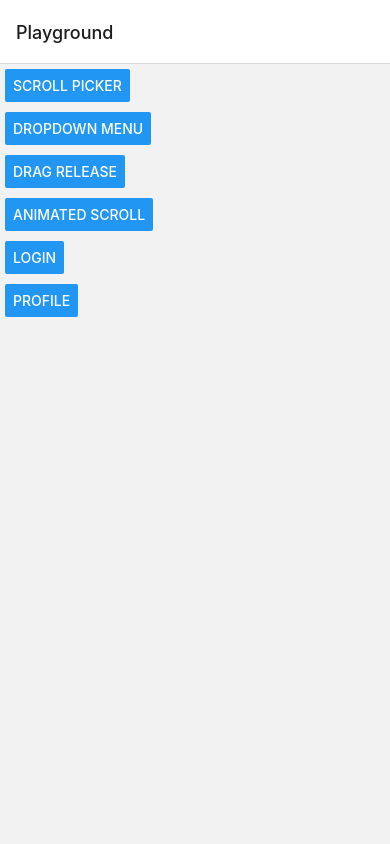
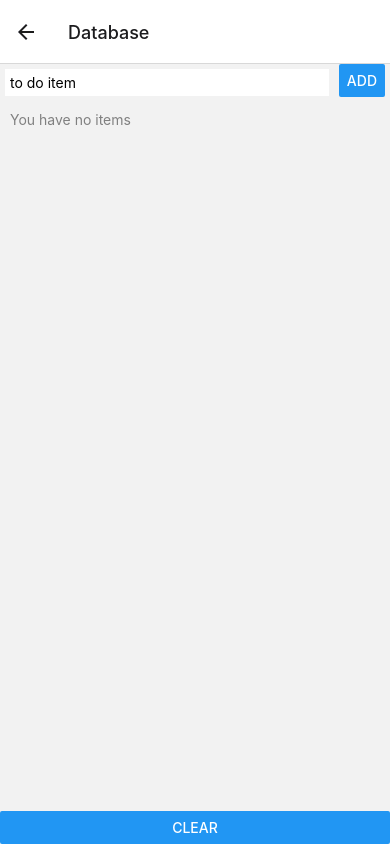
Before and after one commit to kennychu0510/react_native_playground, a React Native app: screen /Database in a window 390 px wide. Built offline with nearby package versions, Linux system fonts and the light colour scheme.

Commit message:
added a todo list connected to firebase db

```diff
--- a/src/App.tsx
+++ b/src/App.tsx
@@ -12,6 +12,8 @@ import Login from './pages/Login';
 import Profile from './pages/Profile';
 import { onAuthStateChanged } from 'firebase/auth';
 import { Auth } from './firebase';
+import Database from './pages/Database';
+import { Loading } from './pages/Loading';
 
 export type RootStackParamList = {
   Landing: undefined;
@@ -21,6 +23,7 @@ export type RootStackParamList = {
   AnimatedScroll: undefined;
   Login: undefined;
   Profile: undefined;
+  Database: undefined;
 };
 
 export type RootScreenNavigationProp = NavigationProp<RootStackParamList>;
@@ -42,6 +45,7 @@ const App = () => {
         <Stack.Screen name="AnimatedScroll" component={AnimatedScroll} />
         <Stack.Screen name="Login" component={Login} />
         <Stack.Screen name="Profile" component={Profile} />
+        <Stack.Screen name="Database" component={Database} />
       </Stack.Navigator>
     </NavigationContainer>
   );
--- a/src/firebase.ts
+++ b/src/firebase.ts
@@ -1,10 +1,11 @@
 // Import the functions you need from the SDKs you need
 import { initializeApp } from 'firebase/app';
 import { getAuth } from 'firebase/auth';
+import { getDatabase } from 'firebase/database';
 // TODO: Add SDKs for Firebase products that you want to use
 // https://firebase.google.com/docs/web/setup#available-libraries
 //@ts-ignore
-import { apiKey, authDomain, projectId, storageBucket, messagingSenderId, appId, measurementId } from '@env';
+import { apiKey, authDomain, projectId, storageBucket, messagingSenderId, appId, measurementId, databaseURL } from '@env';
 
 // Your web app's Firebase configuration
 // For Firebase JS SDK v7.20.0 and later, measurementId is optional
@@ -16,8 +17,10 @@ const firebaseConfig = {
   messagingSenderId,
   appId,
   measurementId,
+  databaseURL,
 };
 
 // Initialize Firebase
 const app = initializeApp(firebaseConfig);
+export const Database = getDatabase(app);
 export const Auth = getAuth(app);
--- /dev/null
+++ b/src/pages/Database.tsx
@@ -0,0 +1,109 @@
+import { Alert, Button, FlatList, SafeAreaView, StyleSheet, Text, TextInput, View } from 'react-native';
+import React, { useEffect, useState } from 'react';
+import { Auth, Database as FirebaseDB } from '../firebase';
+import { onValue, ref, set } from 'firebase/database';
+
+export default function Database() {
+  const [data, setData] = useState([]);
+  const [item, setItem] = useState('');
+
+  useEffect(() => {
+    if (!Auth.currentUser) return;
+    const itemRef = ref(FirebaseDB, 'items/' + Auth.currentUser.uid);
+    const unsubscribe = onValue(itemRef, snapshot => {
+      if (snapshot.exists()) {
+        const data = JSON.parse(snapshot.val().items);
+        setData(data);
+      } else {
+        setData([]);
+      }
+    });
+
+    return () => unsubscribe();
+  }, []);
+
+  function onItemAdd() {
+    if (!Auth.currentUser) {
+      Alert.alert('You are not logged in');
+      return;
+    }
+
+    const itemsCombined = [...data, item];
+
+    set(ref(FirebaseDB, 'items/' + Auth.currentUser.uid), {
+      items: JSON.stringify(itemsCombined),
+    });
+
+    // Alert.alert('adding item:', item)
+    setItem('');
+  }
+
+  function onClear() {
+    if (!Auth.currentUser) {
+      Alert.alert('You are not logged in');
+      return;
+    }
+
+    Alert.alert('Are you sure you want to clear your items?', undefined, [
+      { text: 'Cancel' },
+      {
+        text: 'Clear',
+        style: 'destructive',
+        onPress: () => {
+          set(ref(FirebaseDB, 'items/' + Auth.currentUser!.uid), {
+            items: [],
+          });
+        },
+      },
+    ]);
+  }
+
+  return (
+    <SafeAreaView style={styles.container}>
+      <View style={{ flexDirection: 'row' }}>
+        <TextInput style={styles.input} placeholder="to do item" value={item} onChangeText={setItem} autoCapitalize="none"></TextInput>
+        <View style={styles.button}>
+          <Button onPress={onItemAdd} title={'add'}></Button>
+        </View>
+      </View>
+      <View style={{ marginHorizontal: 10, flex: 1, marginVertical: 10 }}>
+        {data.length > 0 ? (
+          <FlatList
+            data={data}
+            renderItem={({ item, index }) => (
+              <View key={index} style={styles.item}>
+                <Text style={styles.numberIndicator}>{index + 1}.</Text>
+                <Text>{item}</Text>
+              </View>
+            )}
+          />
+        ) : (
+          <Text style={{ flex: 1, color: 'grey' }}>You have no items</Text>
+        )}
+      </View>
+      <Button onPress={onClear} title="Clear"></Button>
+    </SafeAreaView>
+  );
+}
+
+const styles = StyleSheet.create({
+  container: {
+    flex: 1,
+  },
+  input: {
+    padding: 5,
+    margin: 5,
+    backgroundColor: 'white',
+    flex: 1,
+  },
+  button: {
+    marginHorizontal: 5,
+  },
+  item: {
+    margin: 5,
+    flexDirection: 'row',
+  },
+  numberIndicator: {
+    width: 20,
+  },
+});
--- a/src/pages/Landing.tsx
+++ b/src/pages/Landing.tsx
@@ -3,6 +3,8 @@ import { NativeStackNavigationProp, NativeStackScreenProps } from '@react-naviga
 import React from 'react';
 import { Button, SafeAreaView, StatusBar, StyleSheet, Text, View } from 'react-native';
 import { RootStackParamList } from '../App';
+import { Auth } from '../firebase';
+import { Loading } from './Loading';
 
 type RootScreenNavigationProp = NativeStackNavigationProp<RootStackParamList>;
 
@@ -13,10 +15,28 @@ const PAGES = [
   { name: 'Animated Scroll', component: 'AnimatedScroll' as const },
   { name: 'Login', component: 'Login' as const },
   { name: 'Profile', component: 'Profile' as const },
+  { name: 'Database', component: 'Database' as const },
 ];
 
 export const Landing = () => {
   const navigation = useNavigation<RootScreenNavigationProp>();
+
+  function logout() {
+    Auth.signOut();
+  }
+
+  function login() {
+    navigation.navigate('Login');
+  }
+
+  React.useEffect(() => {
+    // Use `setOptions` to update the button that we previously specified
+    // Now the button includes an `onPress` handler to update the count
+    navigation.setOptions({
+      headerRight: () => (Auth.currentUser ? <Button title="Logout" onPress={logout} /> : <Button title="Login" onPress={login} />),
+    });
+  }, [navigation, Auth.currentUser]);
+
   return (
     <SafeAreaView style={{ flex: 1 }}>
       <StatusBar barStyle={'dark-content'}></StatusBar>
--- /dev/null
+++ b/src/pages/Loading.tsx
@@ -0,0 +1,15 @@
+import { ActivityIndicator, Dimensions, Modal, StyleSheet, Text, View } from 'react-native';
+import React from 'react';
+
+const { width, height } = Dimensions.get('screen');
+export function Loading() {
+  return (
+    <Modal transparent={true} statusBarTranslucent={true}>
+      <View style={{ flex: 1, height, width, backgroundColor: 'rgba(0,0,0,0.6)', justifyContent: 'center', alignItems: 'center' }}>
+        <ActivityIndicator size={'large'} color="white" />
+      </View>
+    </Modal>
+  );
+}
+
+const styles = StyleSheet.create({});
--- a/src/pages/Login.tsx
+++ b/src/pages/Login.tsx
@@ -5,11 +5,13 @@ import { Auth } from '../firebase';
 import { useNavigation } from '@react-navigation/native';
 import { RootScreenNavigationProp } from '../App';
 import { StackActions } from '@react-navigation/native';
+import { Loading } from './Loading';
 
 export default function Login() {
   const [email, setEmail] = useState('');
   const [password, setPassword] = useState('');
   const navigation = useNavigation<RootScreenNavigationProp>();
+  const [isLoading, setIsLoading] = useState(false);
 
   useEffect(() => {
     /* Redirect to profile page and remove login page in navigation state if already logged in*/
@@ -27,15 +29,19 @@ export default function Login() {
     createUserWithEmailAndPassword(Auth, email, password)
       .then(userCredential => {
         const user = userCredential.user;
-        Alert.alert('Sign up success');
+        // Alert.alert('Sign up success');
       })
       .catch(error => {
         console.log(error.message);
         Alert.alert('Could not sign up', error.message);
+      })
+      .finally(() => {
+        setIsLoading(false);
       });
   }
 
   function handleLogin() {
+    setIsLoading(true);
     signInWithEmailAndPassword(Auth, email, password)
       .then(userCredential => {
         const user = userCredential.user;
@@ -43,6 +49,9 @@ export default function Login() {
       .catch(error => {
         console.log(error.message);
         Alert.alert('Could not login', error.message);
+      })
+      .finally(() => {
+        setIsLoading(false);
       });
   }
 
@@ -57,6 +66,7 @@ export default function Login() {
       <Button title={'Login'} onPress={handleLogin} />
       <View style={{ marginTop: 5 }} />
       <Button title={'Register'} onPress={handleSignUp} />
+      {isLoading && <Loading />}
     </KeyboardAvoidingView>
   );
 }
--- a/src/pages/Profile.tsx
+++ b/src/pages/Profile.tsx
@@ -22,6 +22,10 @@ export default function Profile() {
       <View style={styles.container}>
         {user ? (
           <>
+            <View style={styles.row}>
+              <Text style={styles.label}>UID:</Text>
+              <Text>{user.uid}</Text>
+            </View>
             <View style={styles.row}>
               <Text style={styles.label}>Email:</Text>
               <Text>{user?.email}</Text>
```
